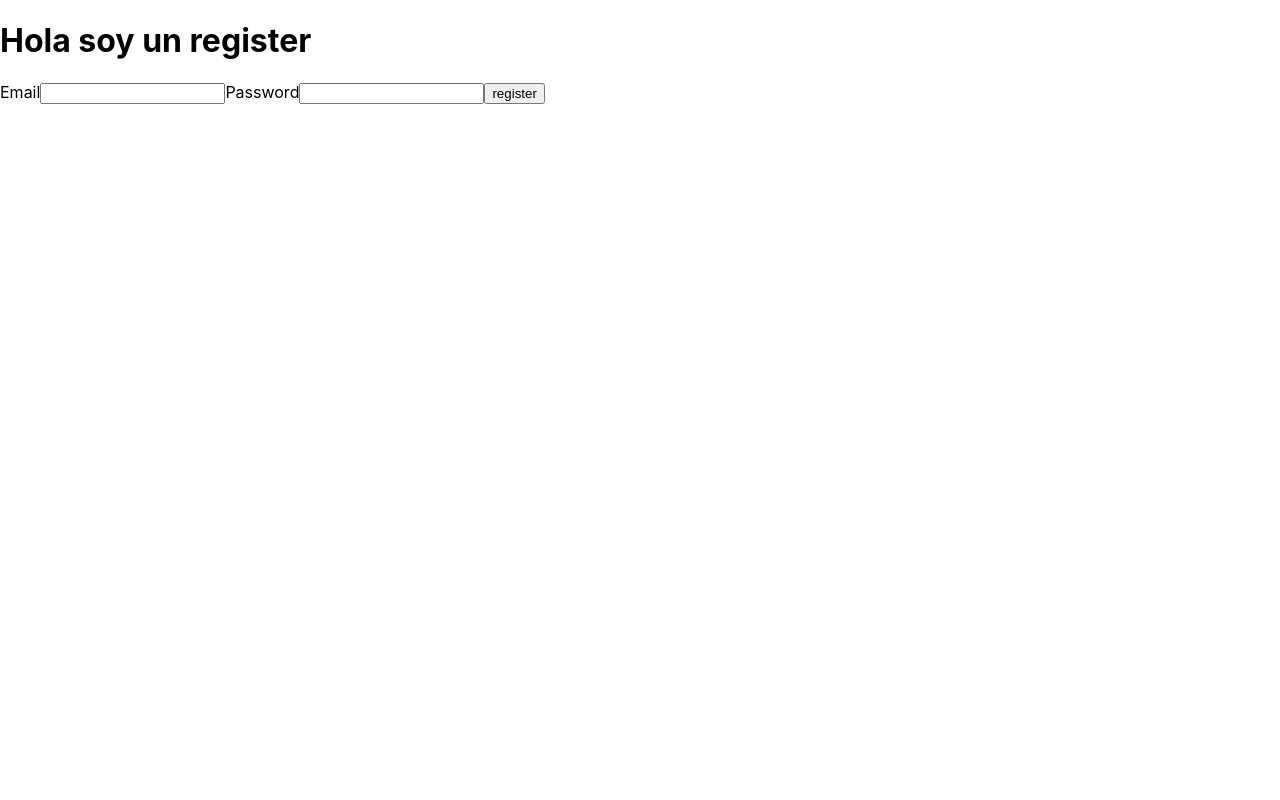
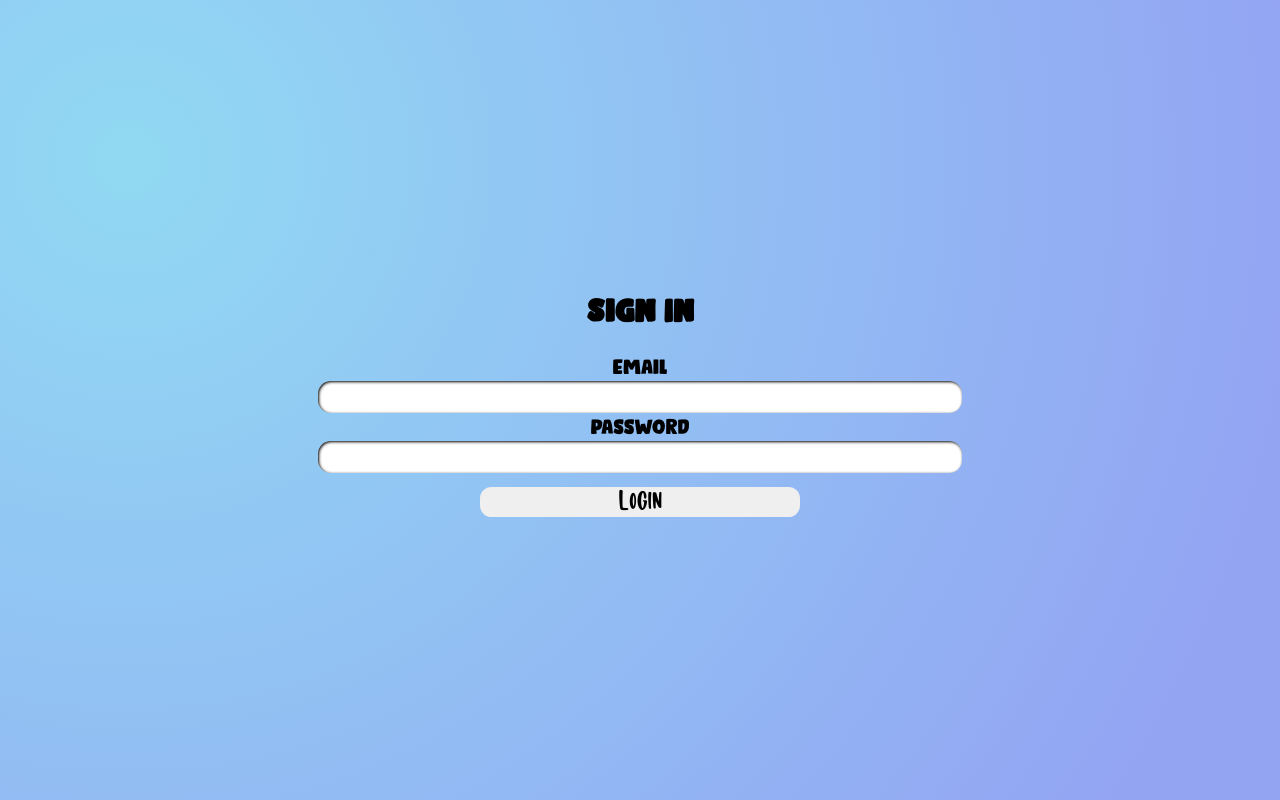
Before and after one commit to floresmatias0/animedb, a React (Create React App) app in the folder client/: page /login in a window 1280 px wide. Built offline with nearby package versions, Linux system fonts and the light colour scheme; no server answers.

Commit message:
new styles forms

```diff
--- a/client/package.json
+++ b/client/package.json
@@ -6,6 +6,7 @@
     "@testing-library/jest-dom": "^5.11.4",
     "@testing-library/react": "^11.1.0",
     "@testing-library/user-event": "^12.1.10",
+    "animate.css": "^4.1.1",
     "axios": "^0.21.1",
     "bcryptjs": "^2.4.3",
     "compose": "^0.1.2",
--- a/client/public/index.html
+++ b/client/public/index.html
@@ -24,6 +24,10 @@
       work correctly both with client-side routing and a non-root public URL.
       Learn how to configure a non-root public URL by running `npm run build`.
     -->
+    <link
+      rel="stylesheet"
+      href="https://cdnjs.cloudflare.com/ajax/libs/animate.css/4.1.1/animate.min.css"
+    />
     <title>React App</title>
   </head>
   <body>
--- a/client/src/App.js
+++ b/client/src/App.js
@@ -7,6 +7,7 @@ import Layout from './components/layout/layout';
 import ByGenre from './pages/ByGenre';
 import Register from './pages/Register';
 import Login from './pages/Login';
+import styles from "./styles/App.module.css"
 
 const LayoutHome = () => {
   return (
@@ -26,12 +27,12 @@ const LayoutRegister = () => {
 
 function App() {
   return (
-    <div className="App">
+    <div className={styles.App}>
       <Route exact path="/" component={LayoutHome}/>
       <Route exact path="/results/:animeName" component={Search}/>
       <Route exact path="/details/:animeId" component={Details}/>
       <Route exact path="/animes/:nameGenre" component={ByGenre}/>
-      <Route exact path="/register" component={LayoutRegister}/>
+      <Route exact path="/register" component={Register}/>
       <Route exact path="/login" component={Login}/>
     </div>
   );
--- a/client/src/pages/Login.js
+++ b/client/src/pages/Login.js
@@ -1,6 +1,7 @@
 import React,{ useState } from 'react';
 import axios from 'axios';
 import { useHistory } from 'react-router';
+import styles from '../styles/Login.module.css';
 
 const Login = () => {
 
@@ -45,9 +46,9 @@ const Login = () => {
     }
 
     return (
-        <div>
-            <h1>Hola soy un register</h1>
-            <form onSubmit={handleSubmit}>
+        <div className={styles.container}>
+            <h1>Sign In</h1>
+            <form onSubmit={handleSubmit} className={styles.form}>
                 <label>Email</label>
                 <input type='email'
                        onChange={handleChange}
@@ -62,7 +63,7 @@ const Login = () => {
                        value={user.password}
                 />
 
-                <input type='submit' value="register"/>
+                <button type='submit' className={styles.button}> Login </button>
             </form>
         </div>
     )
--- a/client/src/pages/Register.js
+++ b/client/src/pages/Register.js
@@ -1,11 +1,13 @@
 import React,{ useState } from 'react';
 import axios from 'axios';
 import { useHistory } from 'react-router';
+import styles from '../styles/Register.module.css';
 
 const Register = () => {
 
     const history = useHistory();
 
+    const [errors, setErrors] = useState({})
     const [user, setUser] = useState({
         name:"",
         lastname:"",
@@ -14,15 +16,53 @@ const Register = () => {
         password_virtual:""
     })
 
+
     const handleChange = (e) => {
         setUser({
             ...user,
             [e.target.name]: e.target.value
-        })
+        });
+
+        setErrors(validate({
+            ...user,
+            [e.target.name]: e.target.value
+            })
+        );
     }
+
+    const validate = (user) => {
+        let errors = {};
+        if (!user.name) {
+            errors.name = 'name is required';
+        }
+        // else if (!/\S+@\S+\.\S+/.test(user.name)) {
+        //      errors.name = 'name is invalid';
+        // }
+        if (!user.lastname) {
+            errors.lastname = 'lastname is required';
+        }
+        // else if (!/\S+@\S+\.\S+/.test(user.lastname)) {
+        //      errors.lastname = 'lastname is invalid';
+        // }
+        if (!user.email) {
+            errors.email = 'email is required';
+        } else if (!/\S+@\S+/.test(user.email)) {
+             errors.email = 'email is invalid';
+        }
+        // if (user.password && user.password === 'invalid password') {
+        //      errors.password = 'Password is required';
+        // } else if (!/(?=.*[0-9])/.test(user.password)) {
+        //      errors.password = 'Password is invalid';
+        // }
+        if (user.password && user.password_virtual && user.password !== user.password_virtual){
+            errors.password_virtual = 'should match the previous password'
+        }
+        return errors;
+    };
 
     const handleSubmit = async(e) => {
         e.preventDefault()
+
         let options = {
             method: 'POST',
             url: 'http://localhost:3001/users/new',
@@ -35,44 +75,61 @@ const Register = () => {
                 email: user.email,
                 password: user.password,
                 password_virtual: user.password_virtual
-                }
-          }
+            }
+        }
           await axios.request(options)
           .then(user => {
+              console.log(user.data)
               if(user.data === "user create"){
                 alert("great please login")
                 history.push("/login")
               }
             })
           .catch(err => console.log(err))
+
     }
 
 
     return (
-        <div>
-            <h1>Hola soy un register</h1>
-            <form onSubmit={handleSubmit}>
+        <div className={styles.container}>
+            <h1>Complete the form register</h1>
+            <form onSubmit={handleSubmit} className={styles.form}>
                 <label>Name</label>
                 <input type='text'
                        onChange={handleChange}
                        name="name"
                        value={user.name}
                 />
-
+                {errors.name && errors.name === 'name is required'
+                ?(
+                    <p className={`${styles.error} animate__animated animate__shakeX`}>{errors.name}</p>
+                ):(
+                    <></>
+                )}
                 <label>Lastname</label>
                 <input type='text'
                        onChange={handleChange}
                        name="lastname"
                        value={user.lastname}
                 />
-
+                {errors.lastname && errors.lastname === 'lastname is required'
+                ?(
+                    <p className={`${styles.error} animate__animated animate__shakeX`}>{errors.lastname}</p>
+                ):(
+                    <></>
+                )}
                 <label>Email</label>
                 <input type='email'
                        onChange={handleChange}
                        name="email"
                        value={user.email}
                 />
-
+                {errors.email && errors.email === 'email is required' || errors.email === 'email is invalid'
+                ?(
+                    <p className={`${styles.error} animate__animated animate__shakeX`}>{errors.email}</p>
+                ):(
+                    <></>
+                )}
                 <label>Password</label>
                 <input type='password'
                        onChange={handleChange}
@@ -86,8 +143,13 @@ const Register = () => {
                        name="password_virtual"
                        value={user.password_virtual}
                 />
-
-                <input type='submit' value="register"/>
+                {errors.password_virtual && errors.password_virtual === 'should match the previous password'
+                ?(
+                    <p className={`${styles.error} animate__animated animate__shakeX`}>{errors.password_virtual}</p>
+                ):(
+                    <></>
+                )}
+                <button type='submit' className={styles.button}> Register </button>
             </form>
         </div>
     )
--- a/client/src/styles/App.module.css
+++ b/client/src/styles/App.module.css
@@ -1,4 +1,4 @@
-.App{
+/* .App{
     width: 100%;
     background-image: url('../assets/images/607866.png');
     background-position: center;
@@ -11,4 +11,17 @@
     left: 0;
     right: 0;
     bottom: 0;
-  }
+  } */
+.App{
+  background-image: radial-gradient( circle farthest-corner at 10% 20%,  rgba(145,217,243,1) 0%, rgba(147,164,243,1) 90% );
+  background-position: center;
+  background-repeat: no-repeat;
+  background-size: cover;
+  background-attachment: fixed;
+  overflow: auto;
+  position: absolute;
+  top: 0;
+  left: 0;
+  right: 0;
+  bottom: 0;
+}
--- /dev/null
+++ b/client/src/styles/Login.module.css
@@ -0,0 +1,60 @@
+.container{
+    width: 100%;
+    height: 100%;
+    display: flex;
+    flex-direction: column;
+    justify-content: center;
+}
+.form{
+    width: 50%;
+    display: flex;
+    flex-direction: column;
+    justify-content: center;
+    align-items: center;
+    margin-left: auto;
+    margin-right: auto;
+}
+.container h1{
+    text-align: center;
+    font-family: titleAnime;
+}
+.form label{
+    text-align: center;
+    font-family: titleAnime;
+    font-size: 1.3rem;
+}
+.form input{
+    border: none;
+    width: 100%;
+    border-radius: 0.4em;
+    outline: none;
+    text-align: center;
+    font-family: TextAnime;
+    font-size: 2rem;
+    box-shadow: 1px 1px 3px black inset;
+    margin-top: 0;
+}
+.button{
+    cursor: pointer;
+    font-family: TextAnime;
+    font-size: 1.8rem;
+    border: none;
+    outline: none;
+    border-radius: 0.4em;
+    width: 50%;
+    margin-left: auto;
+    margin-right: auto;
+    margin-top: 0.5em;
+    margin-bottom: 0.5em;
+}
+.button:hover{
+    filter: brightness(0.8);
+    color: rgb(32, 55, 184);
+}
+.error{
+    text-align: center;
+    color: red;
+    font-family: TextAnime;
+    margin: 0.1em;
+    font-size: 1.1rem;
+}
--- /dev/null
+++ b/client/src/styles/Register.module.css
@@ -0,0 +1,60 @@
+.container{
+    width: 100%;
+    height: 100%;
+    display: flex;
+    flex-direction: column;
+    justify-content: center;
+}
+.form{
+    width: 50%;
+    display: flex;
+    flex-direction: column;
+    justify-content: center;
+    align-items: center;
+    margin-left: auto;
+    margin-right: auto;
+}
+.container h1{
+    text-align: center;
+    font-family: titleAnime;
+}
+.form label{
+    text-align: center;
+    font-family: titleAnime;
+    font-size: 1.3rem;
+}
+.form input{
+    border: none;
+    width: 100%;
+    border-radius: 0.4em;
+    outline: none;
+    text-align: center;
+    font-family: TextAnime;
+    font-size: 2rem;
+    box-shadow: 1px 1px 3px black inset;
+    margin-top: 0;
+}
+.button{
+    cursor: pointer;
+    font-family: TextAnime;
+    font-size: 1.8rem;
+    border: none;
+    outline: none;
+    border-radius: 0.4em;
+    width: 50%;
+    margin-left: auto;
+    margin-right: auto;
+    margin-top: 0.5em;
+    margin-bottom: 0.5em;
+}
+.button:hover{
+    filter: brightness(0.8);
+    color: rgb(32, 55, 184);
+}
+.error{
+    text-align: center;
+    color: red;
+    font-family: TextAnime;
+    margin: 0.1em;
+    font-size: 1.1rem;
+}
```
Also changed, not shown: 1 other file (tests, documents, lock files or other folders).
